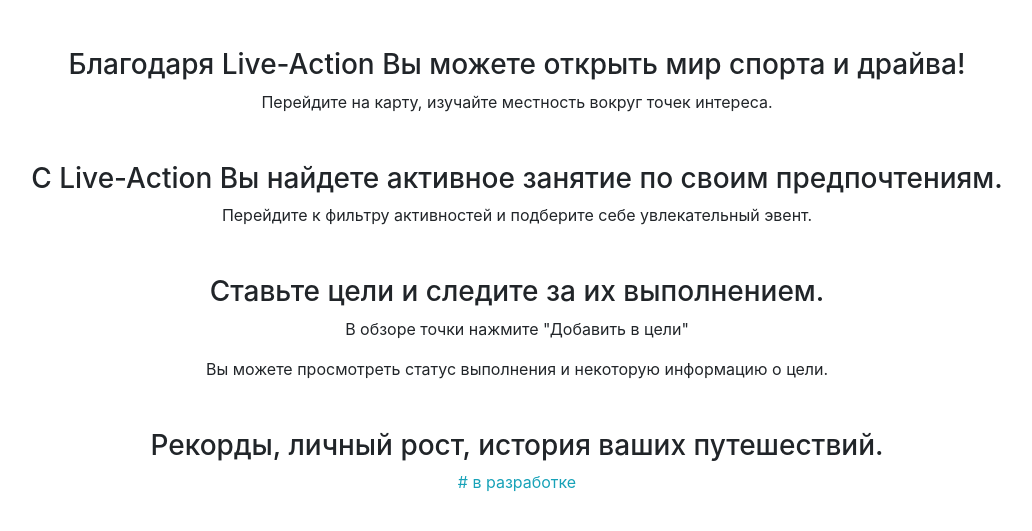
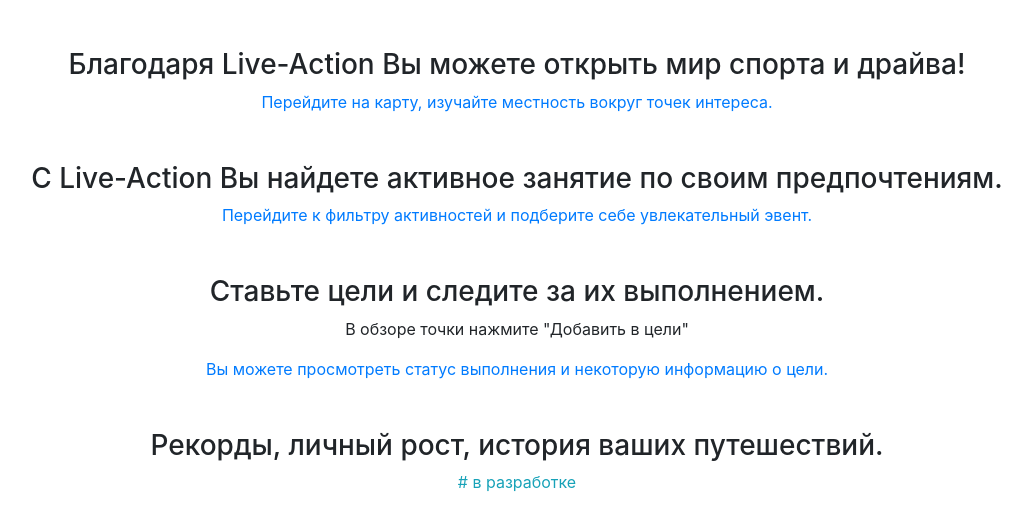
Before and after one commit to alexarlord-boop/DJANGO_project, a Django app: page /about in a window 1280 px wide. Shown: the part 56-587 px from the top of the page, without its empty margins (123-1155 px from the left). Run offline with Django 3.2, Linux system fonts and the light colour scheme; some libraries are stand-ins or nearby versions.

Commit message:
Added links in app description

```diff
--- a/main/templates/main/about.html
+++ b/main/templates/main/about.html
@@ -6,16 +6,16 @@
 <center>
     <div class="container mt-5">
         <h3>Благодаря Live-Action Вы можете открыть мир спорта и драйва!</h3>
-        <p>Перейдите на карту, изучайте местность вокруг точек интереса.</p>
+        <a href="/map" class="text-decoration-none">Перейдите на карту, изучайте местность вокруг точек интереса.</a>
     </div>
     <div class="container mt-5">
         <h3>C Live-Action Вы найдете активное занятие по своим предпочтениям.</h3>
-        <p>Перейдите к фильтру активностей и подберите себе увлекательный эвент.</p>
+        <a href="/" class="text-decoration-none">Перейдите к фильтру активностей и подберите себе увлекательный эвент.</a>
     </div>
     <div class="container mt-5">
         <h3>Ставьте цели и следите за их выполнением.</h3>
         <p>В обзоре точки нажмите "Добавить в цели"</p>
-        <p>Вы можете просмотреть статус выполнения и некоторую информацию о цели.</p>
+        <a href="/goals" class="text-decoration-none">Вы можете просмотреть статус выполнения и некоторую информацию о цели.</a>
     </div>
     <div class="container mt-5">
         <h3>Рекорды, личный рост, история ваших путешествий.</h3>
```
